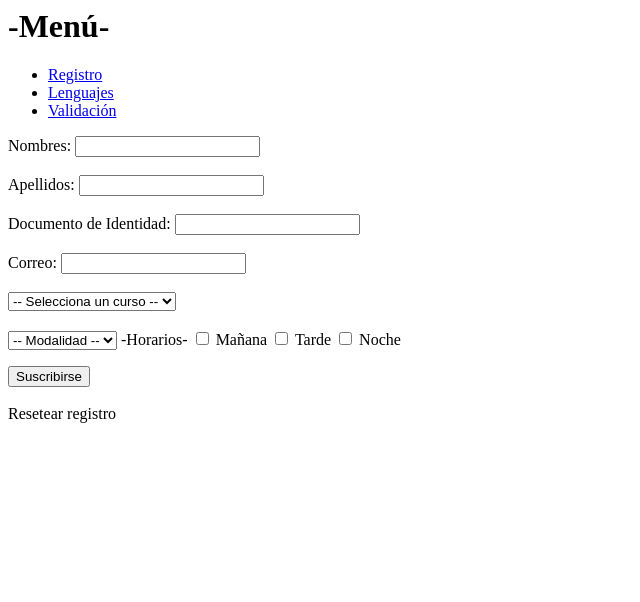
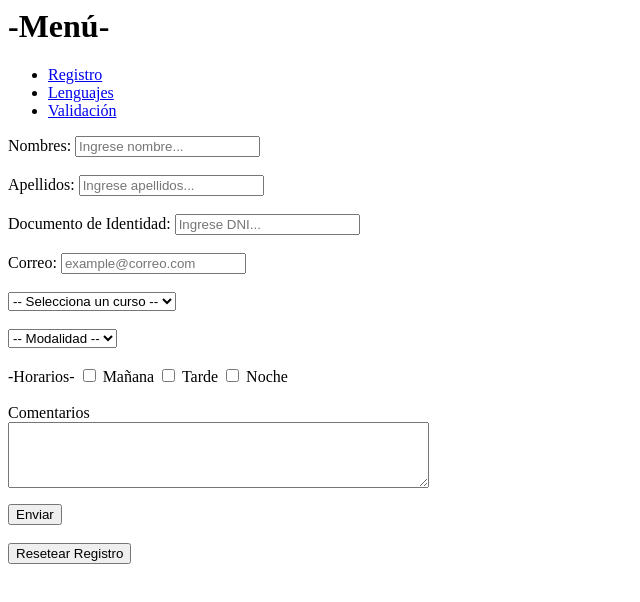
Before and after one commit to Darianna16/Lab-IDWEB-, a plain HTML site: page curso.html in a window 1280 px wide. Shown: the whole page, without its empty margins (0-640 px from the left). Drawn offline with Linux system fonts and the light colour scheme.

Commit message:
corrigiendo errores

```diff
--- a/curso.html
+++ b/curso.html
@@ -1,7 +1,8 @@
 <!DOCTYPE >
-<html>
+<html lang="es">
     <head>
-
+        <meta charset="UTF-8">
+        <title>curso</title>
     </head>
     <body>
         <header>
@@ -16,16 +17,16 @@
         <main>
             <form>
                 <label for="nombres">Nombres:</label>
-                <input type="text" id="nombre" name="nombre">
+                <input type="text" id="nombre" name="nombre" placeholder="Ingrese nombre..." required>
                 <br><br>
                 <label for="apellidos">Apellidos:</label>
-                <input type="text" id="apellidos" name="apellidos">
+                <input type="text" id="apellidos" name="apellidos" placeholder="Ingrese apellidos..." required>
                 <br><br>
                 <label for="identidad">Documento de Identidad:</label>
-                <input type="text" id="identidad" name="dni">
+                <input type="text" id="identidad" name="dni" placeholder="Ingrese DNI..." required>
                 <br><br>
                 <label for="correo">Correo:</label>
-                <input type="email" id="correo" name="correo">
+                <input type="email" id="correo" name="correo" placeholder="example@correo.com" required>
                 <br><br>
                 <select id="cursos" name="curso">
                     <option value="">-- Selecciona un curso --</option>
@@ -40,6 +41,7 @@
                     <option value="mx">Presencial</option>
                     <option value="es">Virtual</option>
                 </select>
+                <br><br>
                 <label> -Horarios-
                 <input type="checkbox" name="correos promocionales" required>
                     Mañana
@@ -52,13 +54,16 @@
                 <input type="checkbox" name="correos promocionales" required>
                     Noche
                 </label>
+                <br><br>
+                <label for="comentario">Comentarios</label>
+                <br>
+                <textarea id="comentario" name="comentario" rows="4" cols="50"></textarea><br>
             </form>
         </main>
         <footer>
-            <button type="submit">Suscribirse</button>
+            <button type="submit" value="Enviar">Enviar</button>
             <br><br>
-            <botton  type="reset">Resetear registro</botton>
+            <button type="reset" value="Resetear registro">Resetear Registro</button>
         </footer>
-
     </body>
 </html>
```
Also changed, not shown: index.html (+3 -16 lines), registro.html (+2 -2 lines), validacion.html (+4 -3 lines). Lines whose indentation alone changed are shown as unchanged.
